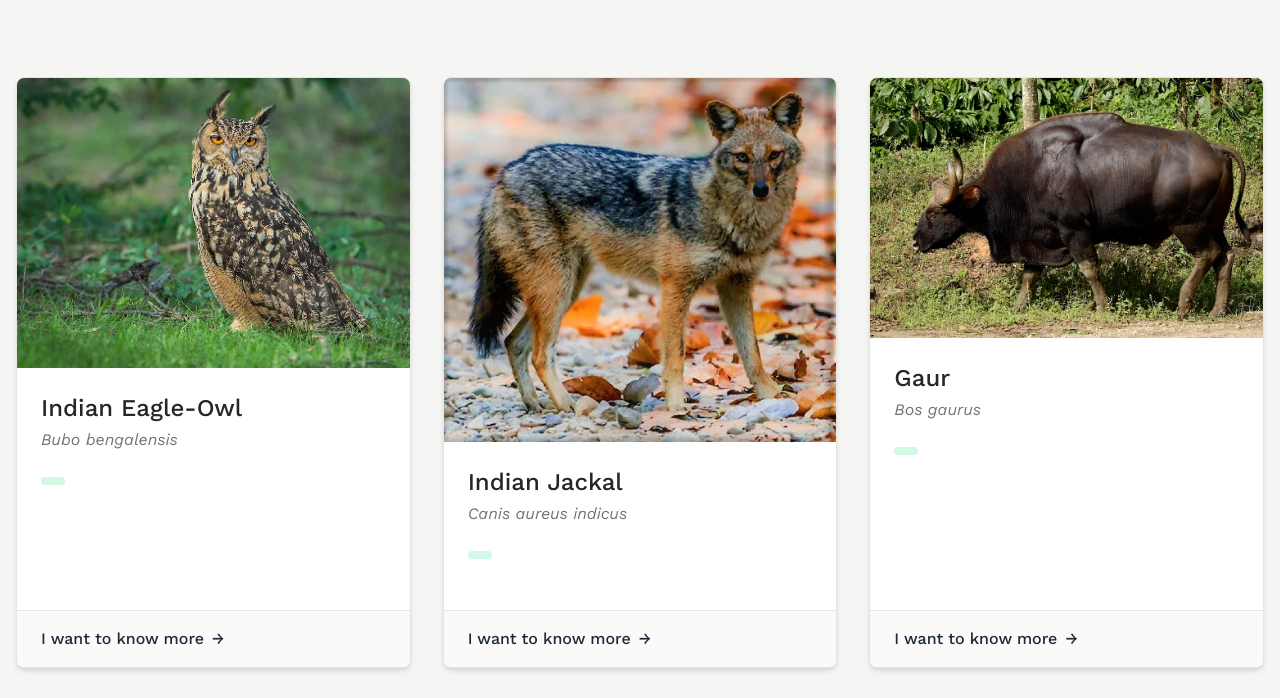
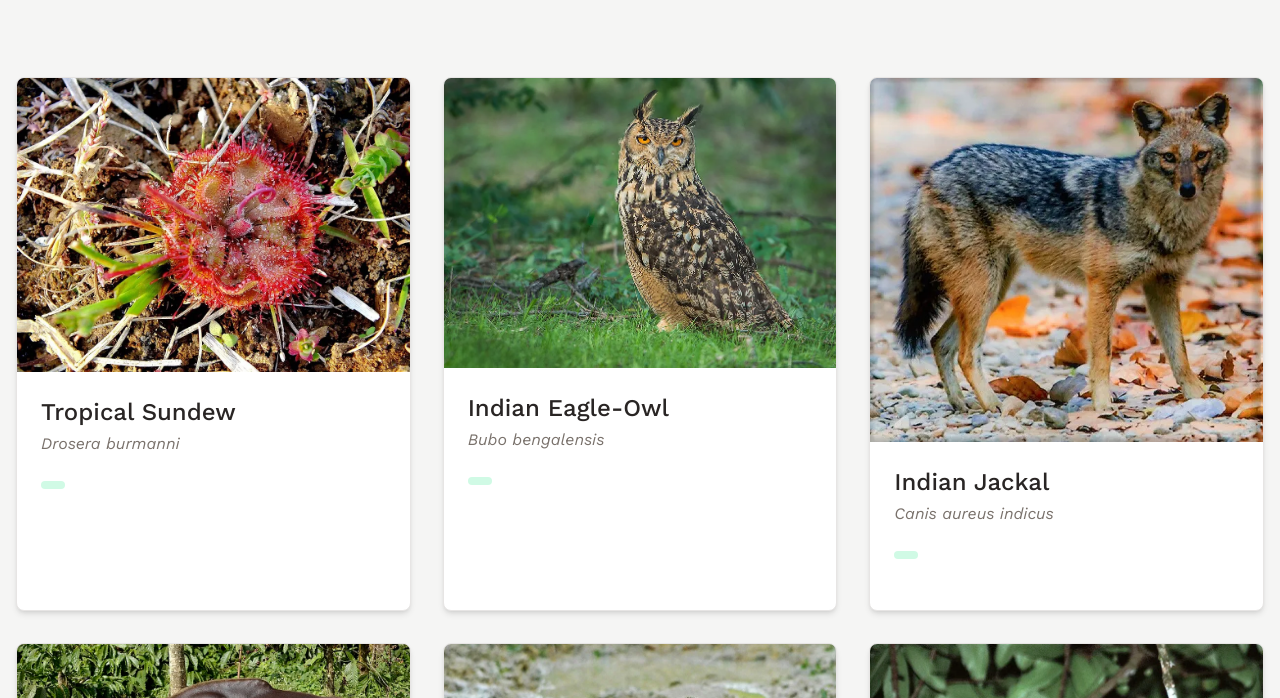
Before and after one commit to shreshthmohan/wildex, an Astro site: page / in a window 1280 px wide. Shown: the part 187-885 px from the top of the page. Built offline with nearby package versions, Linux system fonts and the light colour scheme; Astro itself is replaced by a stand-in of ours.

Commit message:
Add tropical sundew plant and remove card footer with link

```diff
--- a/src/components/AnimalCard.astro
+++ b/src/components/AnimalCard.astro
@@ -103,14 +103,4 @@ const hoverClasses: Record<ColorKey, string> = {
       </li>}
     </ul>
   </div>
-
-  <div class="bg-stone-50 px-6 py-4 border-t border-stone-200 mt-auto">
-    <a
-      href={`/a/${id}`}
-      class={`${textColorClasses[themeColor] || textColorClasses.default} ${hoverClasses[themeColor] || hoverClasses.default} text-base font-medium flex items-center`}
-    >
-      I want to know more
-      <span class="ml-2">→</span>
-    </a>
-  </div>
 </div>
--- a/src/data/animals.js
+++ b/src/data/animals.js
@@ -10,8 +10,17 @@
 
 export const animals = [
   {
-    // Indian eagle-owl Bubo bengalensis
-    // kkoshy, flickr
+    // Drosera burmanni, the tropical sundew
+    id: "drosera-burmanni",
+    scientificName: "Drosera burmanni",
+    commonName: "Tropical Sundew",
+    category: "plants",
+    image: "../images/tropical-sundew.webp",
+    imageCredit: "",
+    imageAlt: "Tropical Sundew in its natural habitat",
+    conservationStatus: "Least Concern",
+  },
+  {
     id: "indian-eagle-owl",
     scientificName: "Bubo bengalensis",
     commonName: "Indian Eagle-Owl",
@@ -22,7 +31,6 @@ export const animals = [
     conservationStatus: "Least Concern",
   },
   {
-    // Indian jackal (Canis aureus indicus)
     id: "indian-jackal",
     scientificName: "Canis aureus indicus",
     commonName: "Indian Jackal",
@@ -33,7 +41,6 @@ export const animals = [
     conservationStatus: "Least Concern",
   },
   {
-    // gaur (Bos gaurus
     id: "gaur",
     scientificName: "Bos gaurus",
     commonName: "Gaur",
@@ -44,7 +51,6 @@ export const animals = [
     conservationStatus: "Vulnerable",
   },
   {
-    // small Indian civet (Viverricula indica)
     id: "small-indian-civet",
     scientificName: "Viverricula indica",
     commonName: "Small Indian Civet",
@@ -55,7 +61,6 @@ export const animals = [
     conservationStatus: "Least Concern",
   },
   {
-    // Asian palm civet (Paradoxurus hermaphroditus)
     id: "asian-palm-civet",
     scientificName: "Paradoxurus hermaphroditus",
     commonName: "Asian Palm Civet",
@@ -67,7 +72,6 @@ export const animals = [
   },
 
   {
-    // Indian boar (Sus scrofa cristatus)
     id: "indian-boar",
     scientificName: "Sus scrofa cristatus",
     commonName: "Indian Boar",
@@ -78,7 +82,6 @@ export const animals = [
     conservationStatus: "Least Concern",
   },
   {
-    // Ziziphus mauritiana, also known as Indian jujube
     id: "indian-jujube",
     scientificName: "Ziziphus mauritiana",
     commonName: "Indian Jujube",
@@ -92,7 +95,6 @@ export const animals = [
     },
   },
   {
-    // Indian elephant (Elephas maximus indicus
     id: "indian-elephant",
     scientificName: "Elephas maximus indicus",
     commonName: "Indian Elephant",
@@ -113,7 +115,6 @@ export const animals = [
     conservationStatus: "Near threatened",
   },
   {
-    // Indian crested porcupine (Hystrix indica)
     id: "indian-crested-porcupine",
     scientificName: "Hystrix indica",
     commonName: "Indian Crested Porcupine",
```
Also changed, not shown: public/images/tropical-sundew.webp (added).
